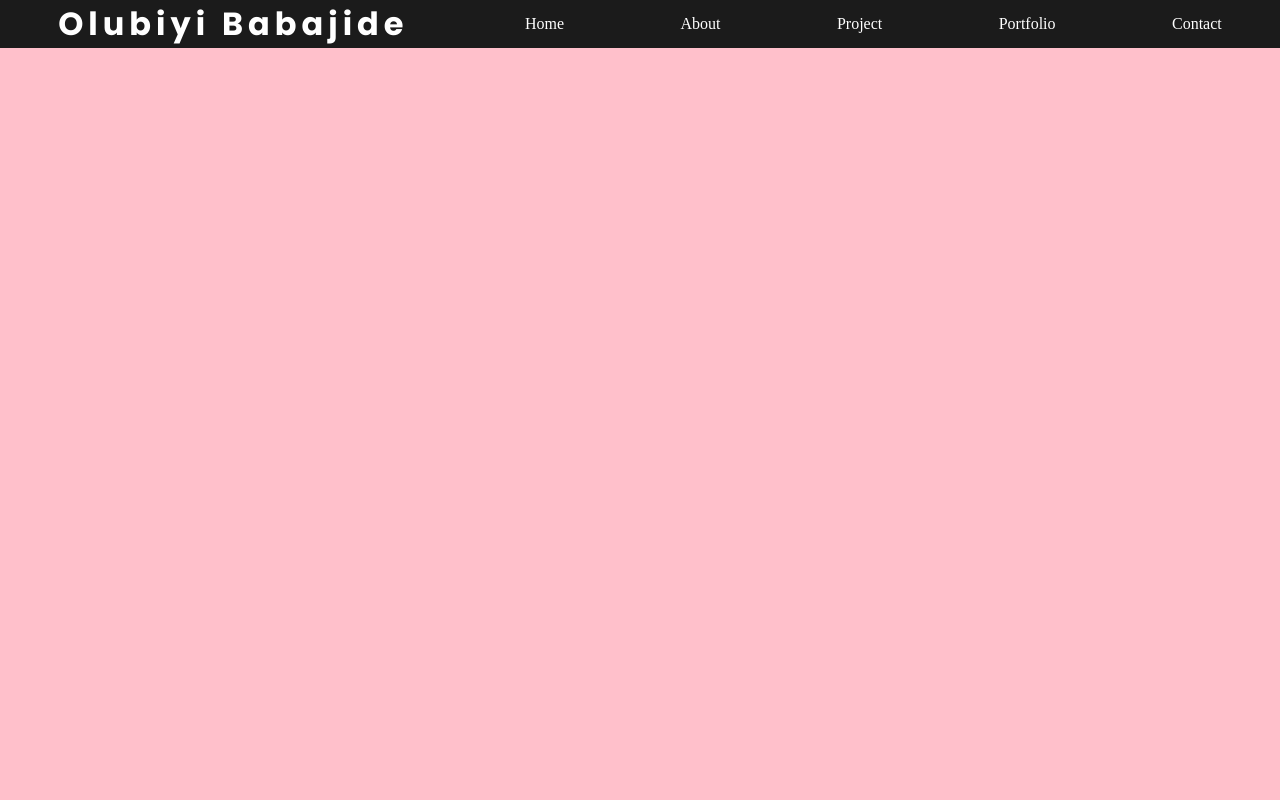
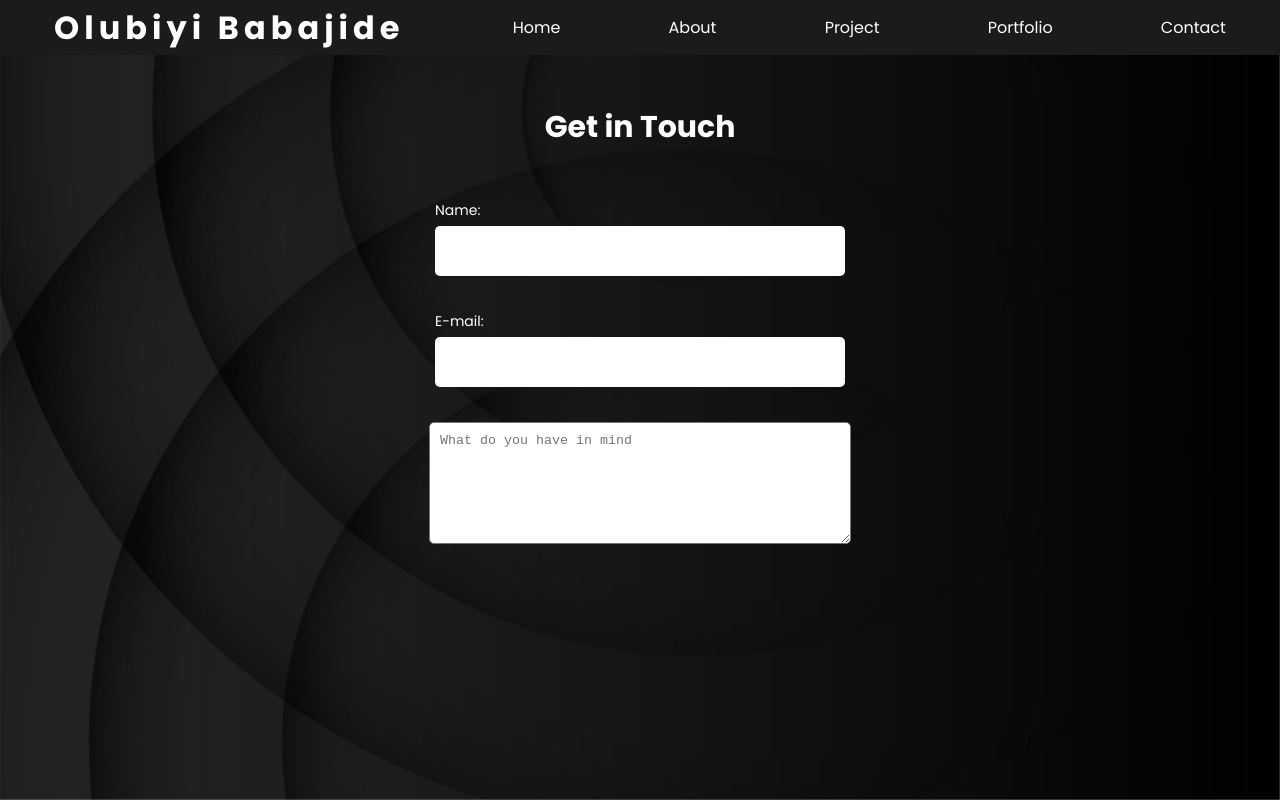
Before and after one commit to Olubiyi1/My_PortFolio-, a React (Vite) app: page /Contact in a window 1280 px wide. Built offline with nearby package versions, Linux system fonts and the light colour scheme.

Commit message:
contact area done

```diff
--- a/src/Components/Contact.jsx
+++ b/src/Components/Contact.jsx
@@ -1,11 +1,25 @@
 import Header from "./Header";
-
+import bg from "../assets/Images/black.jpg"
 import styled from "styled-components";
 
 const Contact = () => {
     return (
         <SectionContact>
-            <Header/>
+            <FormContent>
+                <Header/>
+                <ContactHeader>
+                    Get in Touch
+                </ContactHeader>
+                <form action="">
+                    <label htmlFor="">Name: <br />
+                        <input type="text" name="Name" id="Name" />
+                    </label> <br />
+                    <label htmlFor="">E-mail: <br />
+                        <input type="text" name="Name" id="Name" />
+                    </label> <br />
+                    <textarea name="Message" id="" placeholder="What do you have in mind"></textarea>
+                </form>
+            </FormContent>
         </SectionContact>
      );
 }
@@ -13,7 +27,87 @@ const Contact = () => {
 export default Contact;
 
 const SectionContact = styled.div`
-    background-color: pink;
+    /* background-color: pink; */
     height: 100vh;
+    background-image: url(${bg});
+    background-position: center;
+    background-repeat: no-repeat;
+    background-size: cover;
+    background-attachment: fixed;
+    color: white;
+    font-family: Poppins, sans-serif;
 
 `
+const ContactHeader = styled.h1`
+font-size: 30px;
+    padding: 0px;
+    text-align: center;
+    margin-top: 50px;
+    margin-bottom: 50px;
+
+    @media (max-width:550px){
+            font-size:20px;
+            margin: 20px auto 0px;
+        }
+`
+const FormContent = styled.div`
+    /* border: 2px solid red; */
+
+    form{
+        max-width: 500px;
+        display: flex;
+        justify-content: center;
+        flex-direction: column;
+        align-items: center;
+        margin: 0px auto;
+        /* margin-top: 100px; */
+        text-align: start;
+
+        @media (max-width:550px){
+
+        }
+
+
+
+        label{
+            margin-bottom: 10px;
+            font-size: 14px;
+        }
+
+        input{
+            border-radius: 5px;
+            width: 400px;
+            height: 40px;
+            border: 0px;
+            margin-top: 5px;
+            padding: 5px;
+
+            @media (max-width:550px){
+            padding: 0px;
+            width: 250px;
+            margin: 0px;
+            height: 30px;
+
+        }
+        }
+
+        #Name{
+            /* margin-right: 0px; */
+        }
+
+        textarea{
+            width: 400px;
+            height: 100px;
+            border-radius: 5px;
+
+            @media (max-width:550px){
+                height: 40px;
+                width:240px;
+
+        }
+        }
+        textarea[placeholder]{
+            padding: 10px;
+        }
+    }
+`
--- a/src/Components/Header.jsx
+++ b/src/Components/Header.jsx
@@ -59,6 +59,9 @@ background-color: rgb(27,27,27);
         font-size: 12px;
     }
 
+    a{
+        font-size: 16px;
+    }
 h1{
     font-family: Poppins;
     letter-spacing: 5px;
--- a/src/Components/HeroPage.jsx
+++ b/src/Components/HeroPage.jsx
@@ -107,6 +107,7 @@ const Content = styled.div`
         flex-wrap: wrap;
         text-align: center;
         margin-top: 100px;
+
     }
     @media (max-width:250px){
         margin-top: 10px;
@@ -248,6 +249,7 @@ a:hover{
     hr{
         display: block;
         width: 25px;
+
        }
 }
 `
```
